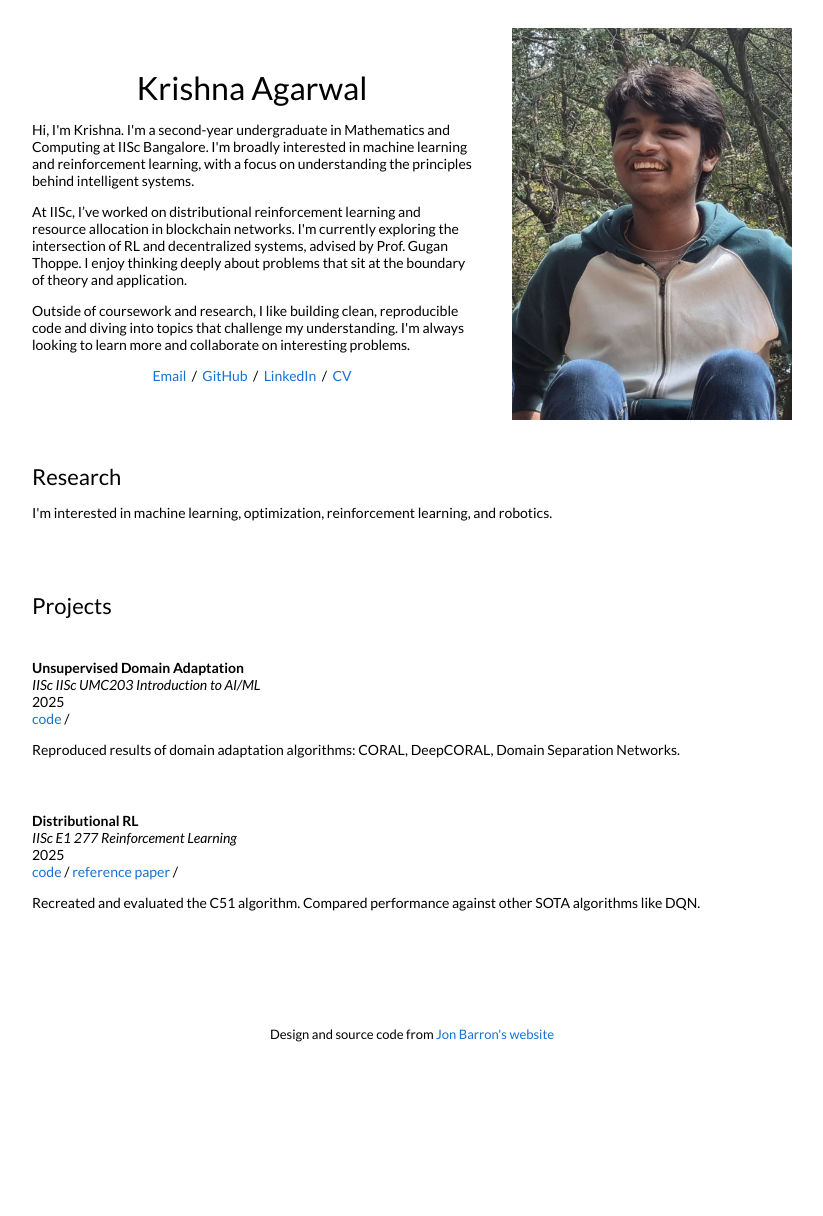
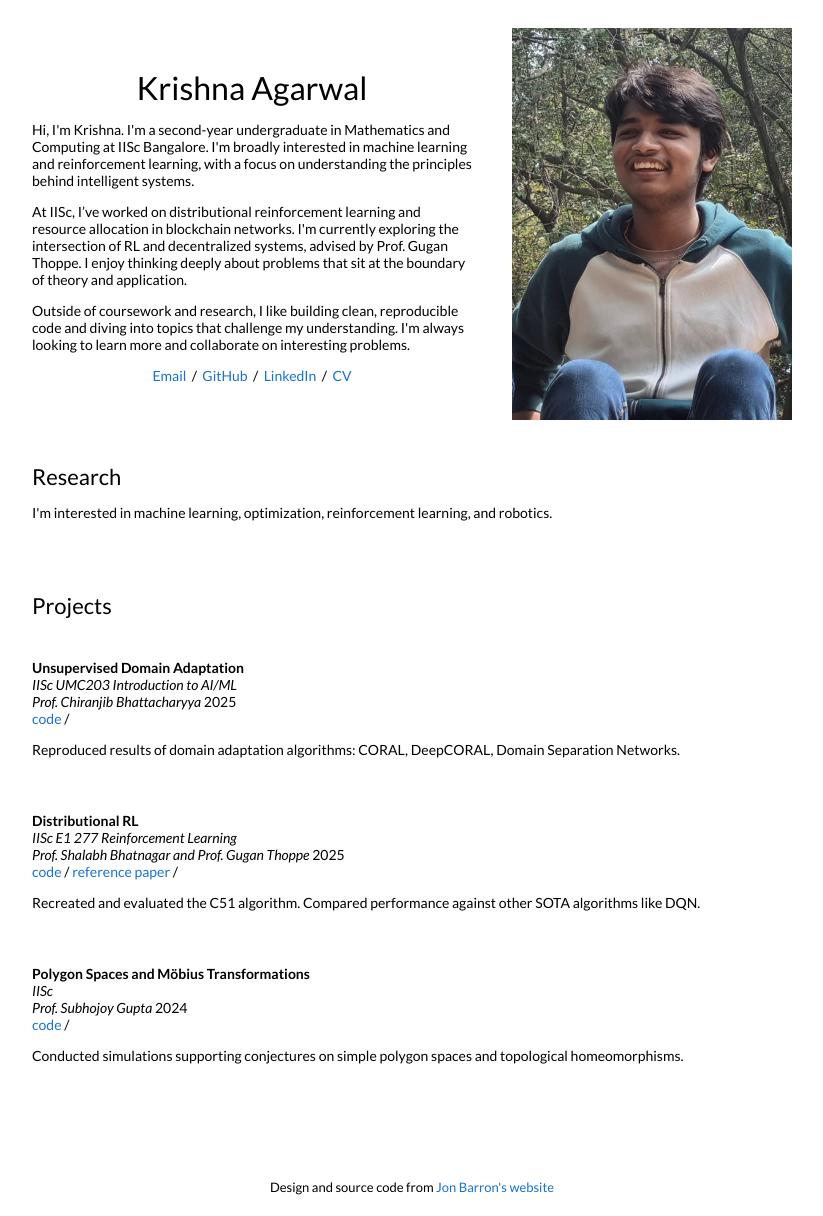
Before and after one commit to krishna16032005/portfolio, a Jekyll site: the page built from _posts/2025-04-15-uda.markdown, in a window 1280 px wide. Shown: the whole page, without its empty margins (228-1051 px from the left). Built offline with Jekyll 4.4.1, drawn with Linux system fonts in a browser that asks for light colours; before the commit the page ends 1063 px from its top, so only the background shows below that.

Commit message:
Add instructor information to posts and update course details

```diff
--- a/_layouts/default.html
+++ b/_layouts/default.html
@@ -83,6 +83,7 @@
               <br>
               <em>{{post.categories}} {{post.course}}</em>
               <br>
+              <em>{{post.instructor}}</em>
               {{ post.date | date: "%Y" }}
 
               <br>
--- a/_posts/2025-04-14-distri_rl.markdown
+++ b/_posts/2025-04-14-distri_rl.markdown
@@ -7,5 +7,6 @@ course: "E1 277 Reinforcement Learning"
 author: "Leo Keselman"
 code: https://github.com/sahakintan/Distributional-RL.git
 reference_paper: "https://arxiv.org/pdf/1707.06887"
+instructor: "Prof. Shalabh Bhatnagar and Prof. Gugan Thoppe"
 ---
 Recreated and evaluated the C51 algorithm. Compared performance against other SOTA algorithms like DQN.
--- a/_posts/2025-04-15-uda.markdown
+++ b/_posts/2025-04-15-uda.markdown
@@ -3,9 +3,10 @@ layout: post
 title:  "Unsupervised Domain Adaptation"
 date:   2025-03-22 21:21:53 +00:00
 categories: IISc
-course: "IISc UMC203 Introduction to AI/ML"
+course: "UMC203 Introduction to AI/ML"
 subtitle: "Collaborative robot state estimation"
 code: "https://github.com/PrathamGupta423/unsupervised_domain_adaptation.git"
+instructor: "Prof. Chiranjib Bhattacharyya"
 ---
 Reproduced results of domain adaptation algorithms: CORAL, DeepCORAL, Domain Separation
 Networks.
```
Also changed, not shown: _posts/2024-12-14-topology.markdown (added, +12 -0 lines).
